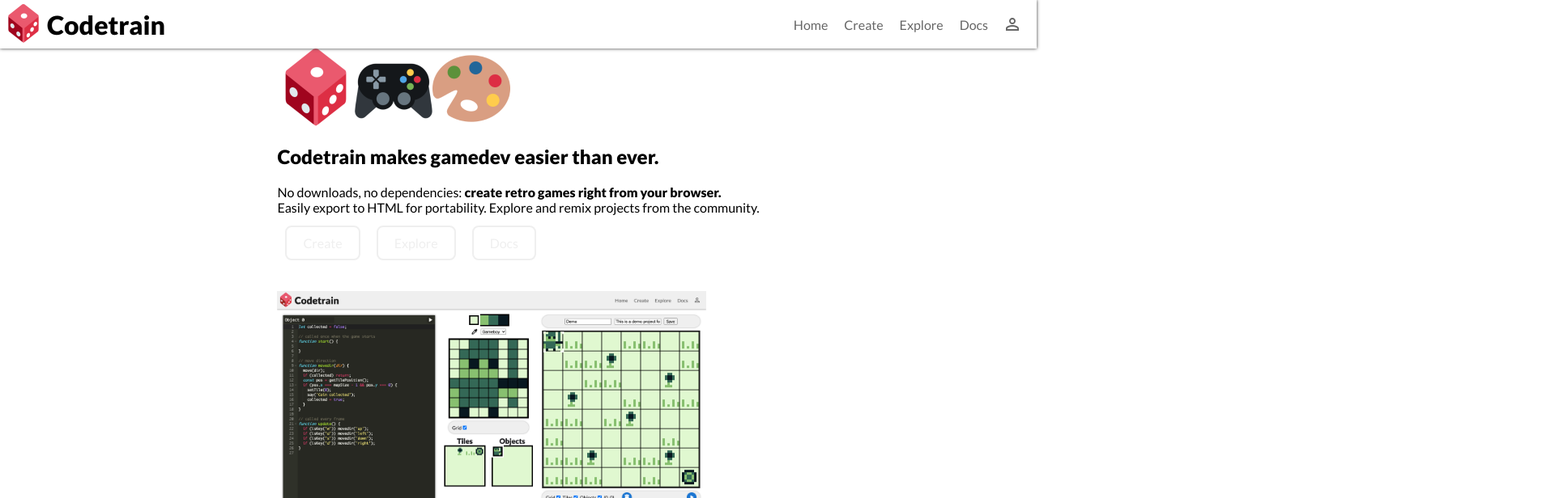
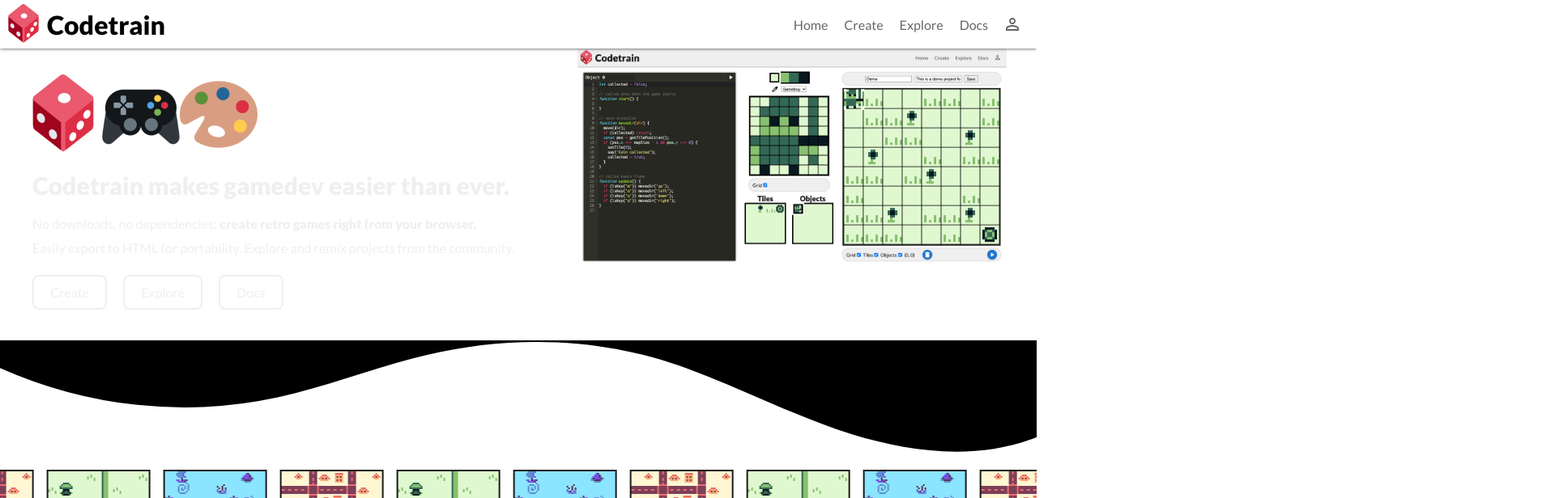
Before and after one commit to LearnCodeOrg/codetrain, a Next.js app: page / in a window 1280 px wide. Shown: the top 616 px of the page at 81% size, 1920 px wide, since content can reach past the window. Built offline with nearby package versions, Linux system fonts and the light colour scheme; no server answers.

Commit message:
Improve homepage styling.

```diff
--- a/styles/pages/Index.module.css
+++ b/styles/pages/Index.module.css
@@ -1,32 +1,37 @@
 .container {
   min-height: calc(100% - 60px);
-  display: flex;
-  flex-direction: column;
-  align-items: center;
-  background: var(--secondary);
+  background: var(--primary);
+  overflow: hidden;
 }
 
-.center {
+.top {
+  background: var(--secondary);
   color: var(--gray);
-  text-align: center;
+  overflow: auto;
+  display: flex;
+  align-items: flex-start;
 }
 
-.logo {
-  margin-top: 32px;
+.icons {
+  margin: 32px 0 0 30px;
 }
 
-.center > h2 {
-  font-size: 32px;
+.icons > div:nth-of-type(2) {
+  margin: 0 16px 0 8px!important;
+}
+
+.overview > h2 {
+  font-size: 30px;
   margin: 20px 40px 15px 40px;
 }
 
-.center > p {
+.overview > p {
   line-height: 30px;
   margin: 5px 40px 20px 40px;
 }
 
 .links {
-  margin: 25px 0 50px 0;
+  margin: 30px 0 50px 30px;
 }
 
 .links > a {
@@ -41,6 +46,27 @@
 .links > a:hover {
   color: var(--highlight);
   border-color: var(--highlight);
+}
+
+.engine {
+  height: 100%;
+  flex-grow: 1;
+  display: flex;
+  align-items: center;
+  justify-content: center;
+}
+
+.engine > a > div {
+  margin: 40px!important;
+  border-radius: 4px;
+  transition: 0.25s;
+  cursor: pointer;
+  box-shadow: 0 0 8px #000;
+}
+
+.engine > a > div:hover {
+  transform: scale(1.08);
+  box-shadow: 0 0 16px #000;
 }
 
 .middle {
@@ -90,7 +116,7 @@
 }
 
 .footer {
-  color: var(--gray);
+  color: var(--black);
   width: 100%;
   height: 60px;
   display: flex;
```
